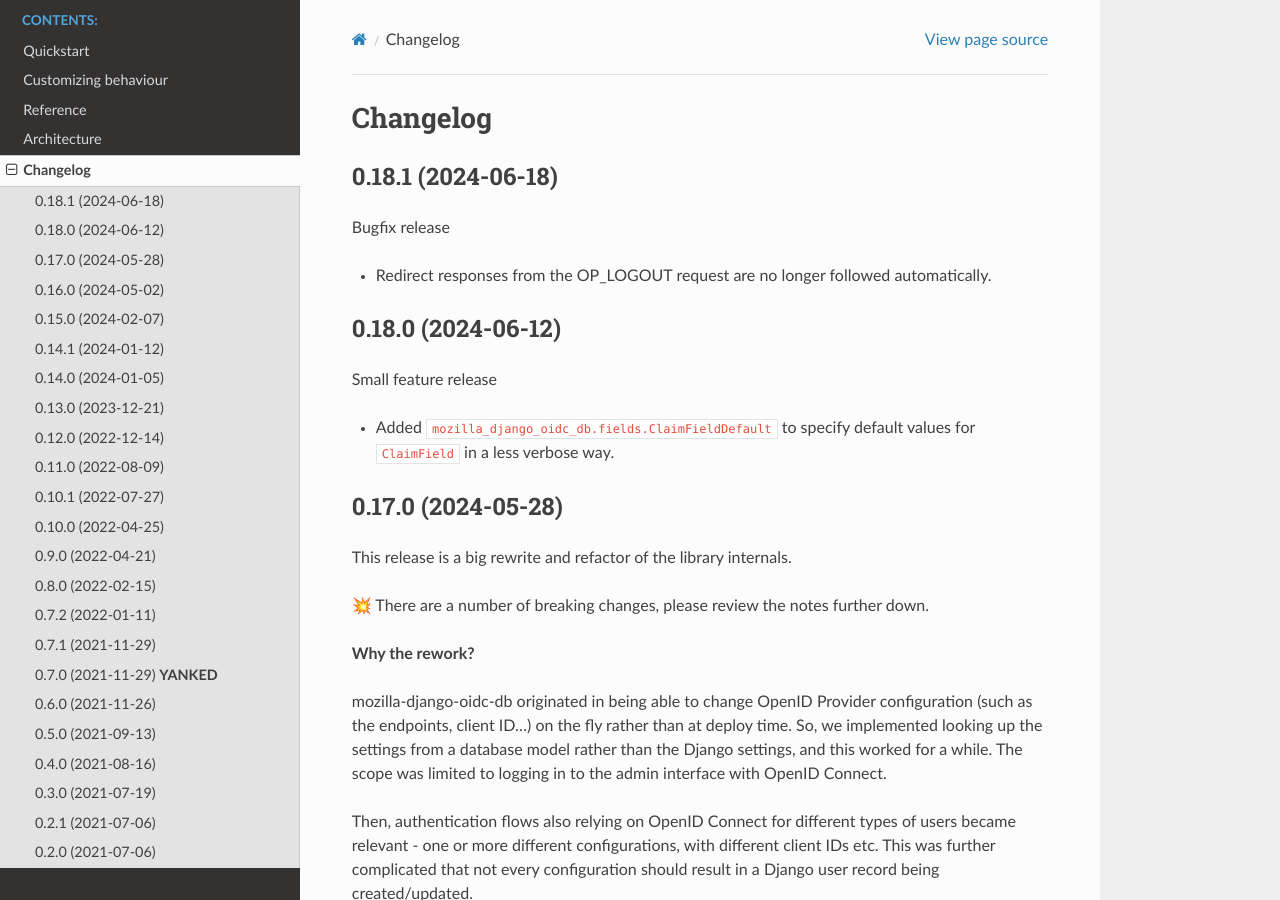
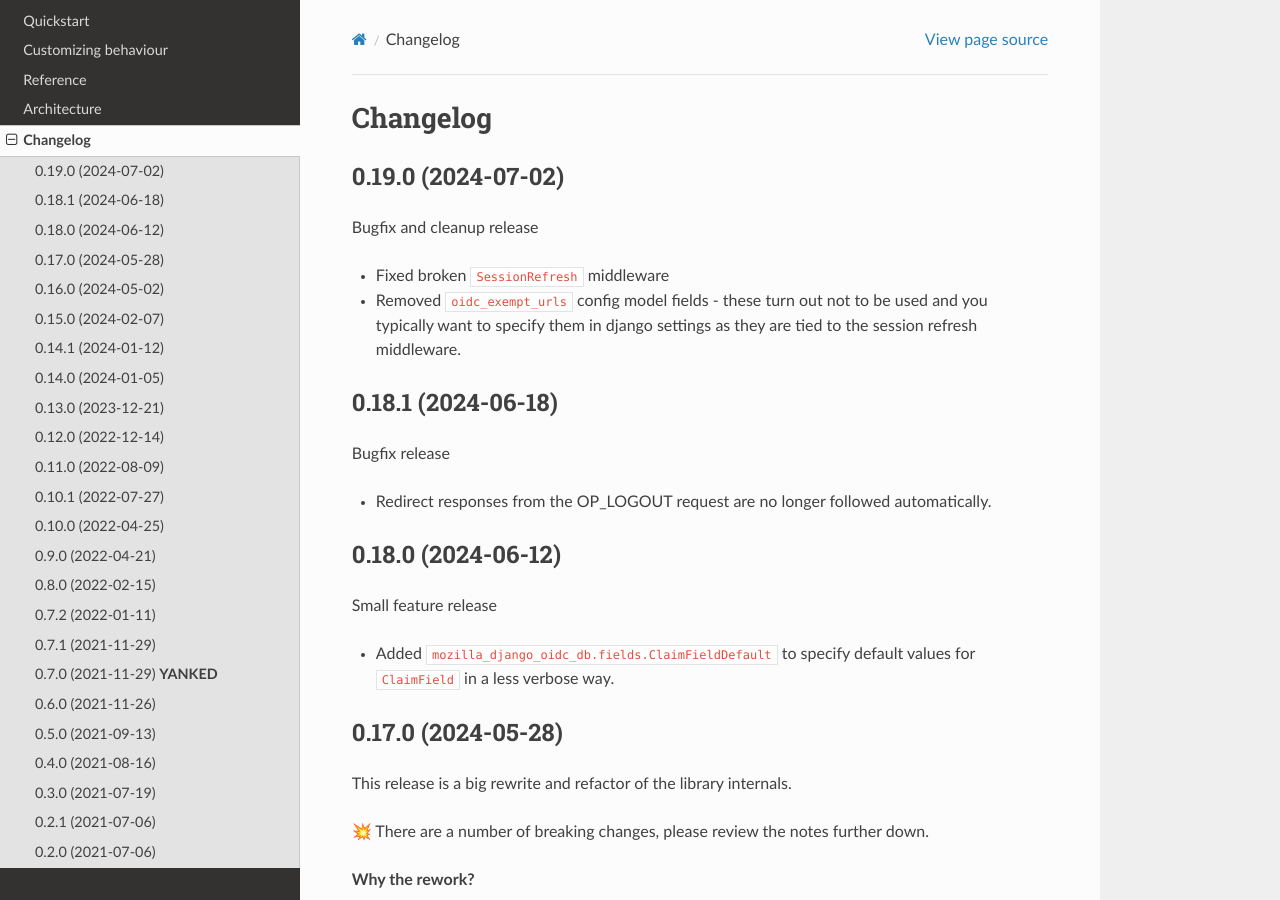
Before and after one commit to maykinmedia/mozilla-django-oidc-db, a Sphinx documentation site: the page built from docs/changelog.rst, in a window 1280 px wide and 900 px high. Built offline with Sphinx 7.4.7 and the Read the Docs theme 2.0.0, drawn with Linux system fonts in a browser that asks for light colours.

Commit message:
:bookmark: Bump to 0.19.0 and update changelog

```diff
--- a/CHANGELOG.rst
+++ b/CHANGELOG.rst
@@ -1,6 +1,16 @@
 =========
 Changelog
 =========
+
+0.19.0 (2024-07-02)
+===================
+
+Bugfix and cleanup release
+
+* Fixed broken ``SessionRefresh`` middleware
+* Removed ``oidc_exempt_urls`` config model fields - these turn out not to be used and
+  you typically want to specify them in django settings as they are tied to the session
+  refresh middleware.
 
 0.18.1 (2024-06-18)
 ===================
--- a/README.rst
+++ b/README.rst
@@ -7,7 +7,7 @@
 mozilla-django-oidc-db
 ======================
 
-:Version: 0.18.1
+:Version: 0.19.0
 :Source: https://github.com/maykinmedia/mozilla-django-oidc-db
 :Keywords: OIDC, django, database, authentication
 
--- a/docs/conf.py
+++ b/docs/conf.py
@@ -29,7 +29,7 @@ copyright = "2024, Maykin Media"
 author = "Maykin Media"
 
 # The full version, including alpha/beta/rc tags
-release = "0.18.1"
+release = "0.19.0"
 
 
 # -- General configuration ---------------------------------------------------
--- a/pyproject.toml
+++ b/pyproject.toml
@@ -4,7 +4,7 @@ build-backend = "setuptools.build_meta"
 
 [project]
 name = "mozilla-django-oidc-db"
-version = "0.18.1"
+version = "0.19.0"
 description = "A database-backed configuration for mozilla-django-oidc"
 authors = [
     {name = "Maykin Media", email = "support@maykinmedia.nl"}
@@ -93,7 +93,7 @@ markers = [
 ]
 
 [tool.bumpversion]
-current_version = "0.18.1"
+current_version = "0.19.0"
 files = [
     {filename = "pyproject.toml"},
     {filename = "README.rst"},
```
